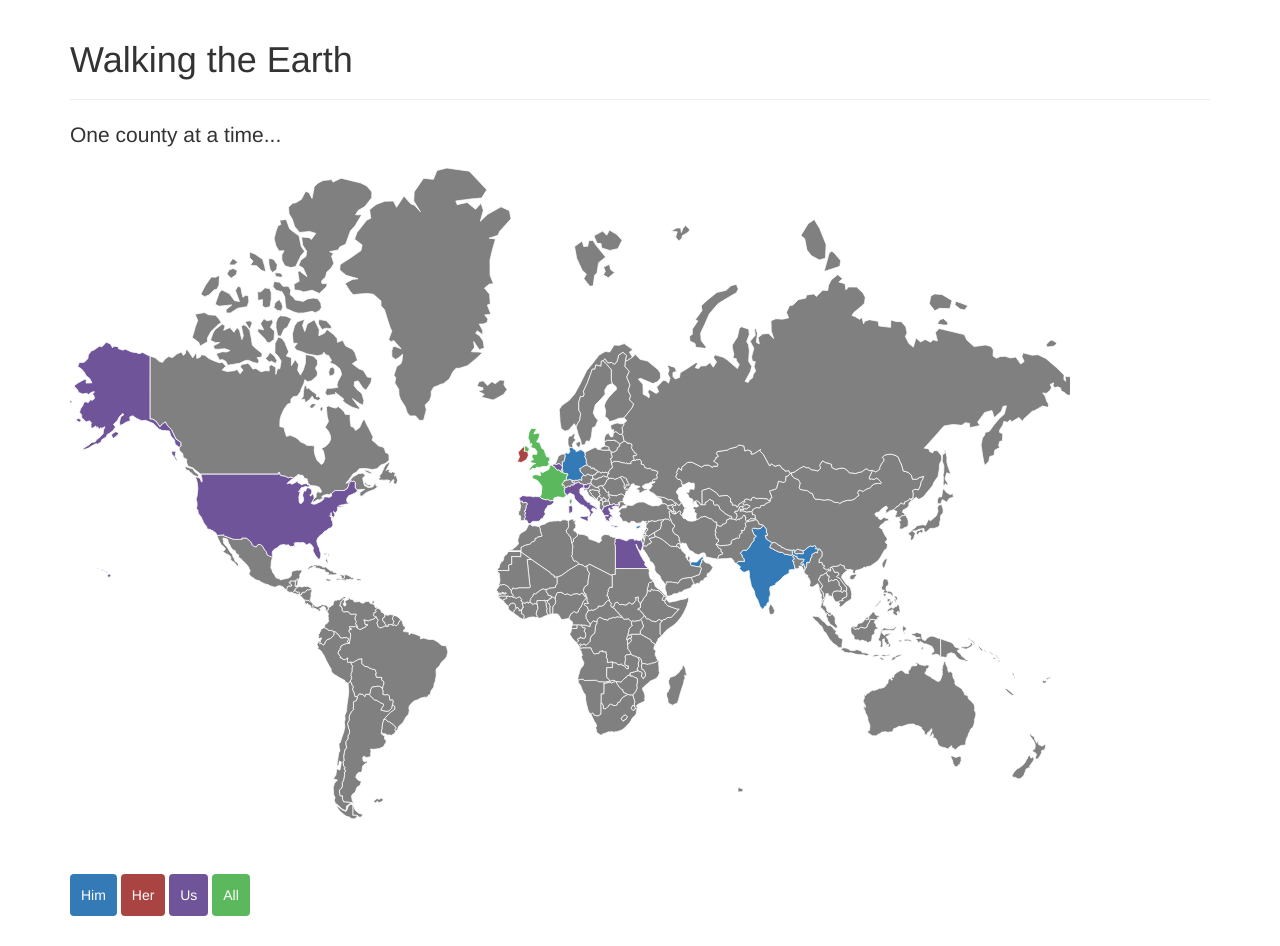
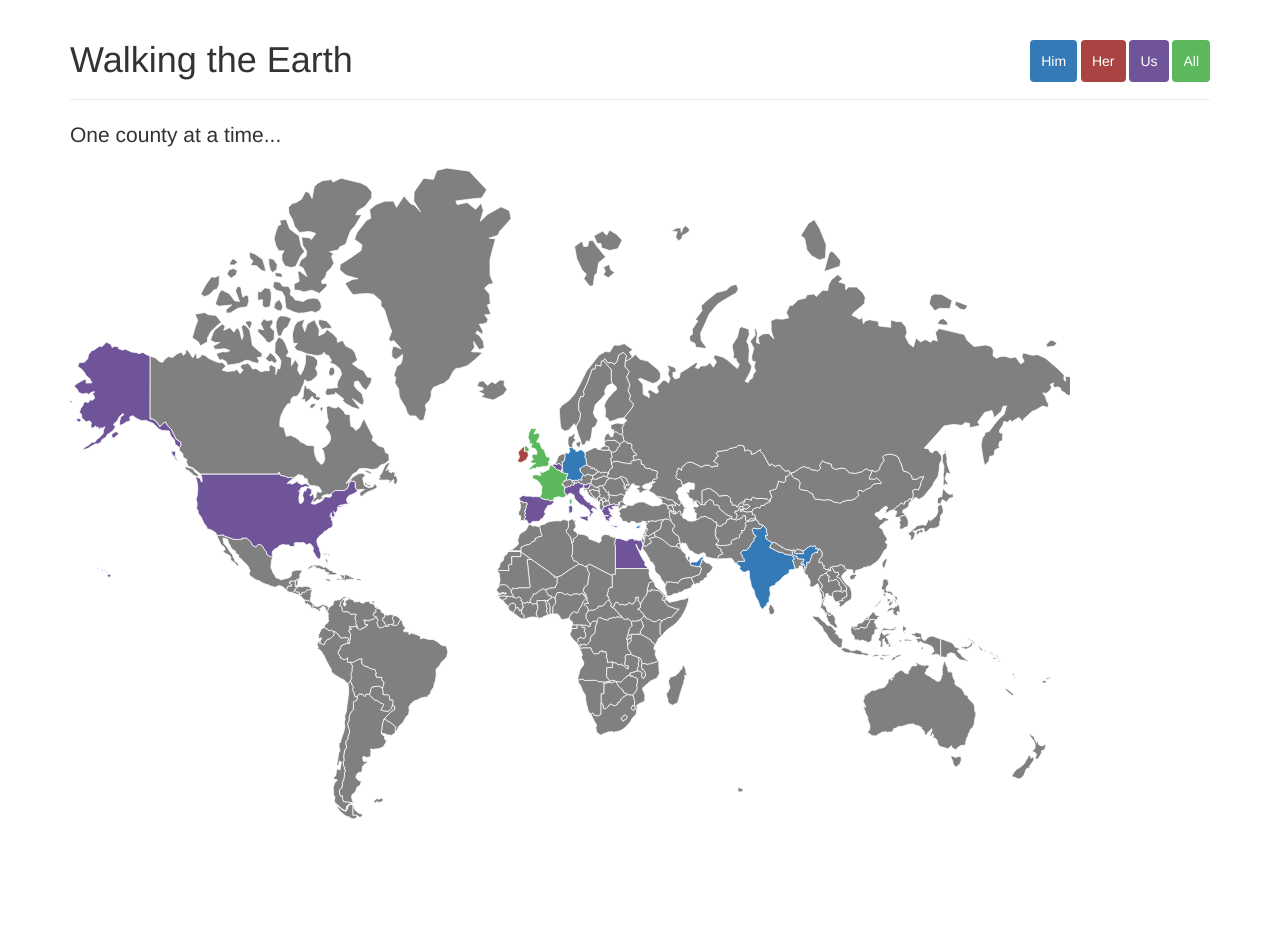
Before and after one commit to benmatselby/places, a plain HTML site: page index.html in a window 1280 px wide. After the commit the page ends 874 px from the top, so only its background shows below. Drawn offline with Linux system fonts and the light colour scheme.

Commit message:
More the legend to the top right
This makes it easier to use on smaller screens

```diff
--- a/css/places.css
+++ b/css/places.css
@@ -4,8 +4,8 @@
     background-color: #a7a5a5;
 }
 
-.footer {
-    margin-bottom: 30px;
+.the-legend {
+    float: right;
 }
 
 .him.on {
--- a/index.html
+++ b/index.html
@@ -1,5 +1,6 @@
 <!DOCTYPE html>
 <html lang="en">
+
 <head>
     <meta charset="utf-8">
     <meta http-equiv="X-UA-Compatible" content="IE=edge">
@@ -8,29 +9,27 @@
     <link href="css/bootstrap.min.css" rel="stylesheet">
     <link href="css/places.css" rel="stylesheet">
 </head>
+
 <body>
     <div id="world-app" class="container">
         <div class="page-header">
-                <h1>Walking the Earth</h1>
-            </div>
-
-            <p class="lead">One county at a time...</p>
-
-            <div id="the-map"></div>
-
-            <div class="footer">
+            <div class="the-legend">
                 <a class="btn legend him on" data-who="Him">Him</a>
                 <a class="btn legend her on" data-who="Her">Her</a>
                 <a class="btn legend us on" data-who="Us">Us</a>
                 <a class="btn legend all on" data-who="All">All</a>
             </div>
+            <h1>Walking the Earth</h1>
         </div>
-
-        <script src="scripts/raphael.min.js" ></script>
+        <p class="lead">One county at a time...</p>
+        <div id="the-map"></div>
+    </div>
+    <script src="scripts/raphael.min.js"></script>
     <script src="scripts/places.js"></script>
     <script src="scripts/jquery.min.js"></script>
     <script src="scripts/underscore.min.js"></script>
     <script src="scripts/backbone.min.js"></script>
     <script src="scripts/app.js"></script>
 </body>
+
 </html>
```
Lines whose indentation alone changed are shown as unchanged.
